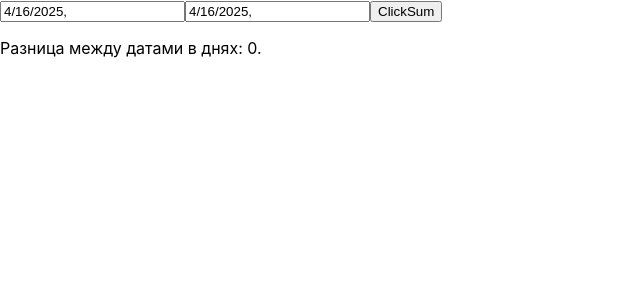
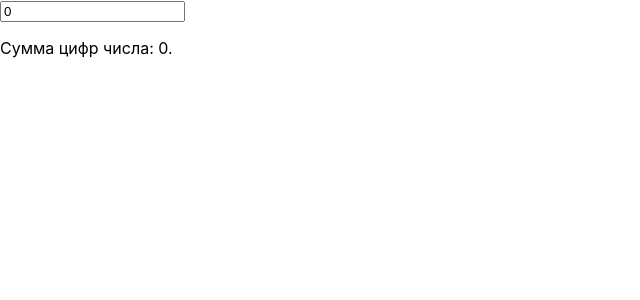
Before and after one commit to nemnogokartavyy/Basic-React-Tutorial, a React (Create React App) app: page / in a window 1280 px wide. Shown: the top 300 px of the page, without its empty margins (0-640 px from the left). Built offline with nearby package versions, Linux system fonts and the light colour scheme.

Commit message:
React Prime 60/112 chapter 4 task 57 gtask

```diff
--- a/src/App.js
+++ b/src/App.js
@@ -2,35 +2,25 @@
 
 import React, { useState } from 'react';
 
-//3
+//4
 function App() {
 
-  let dateNow = new Date();
-
-  const [input1, setInput1] = useState(formDate(dateNow));
-  const [input2, setInput2] = useState(formDate(dateNow));
+  const [input, setInput] = useState(0);
   const [result, setResult] = useState(0);
 
-  function func(dateInput1, dateInput2) {
-    let date1 = new Date(dateInput1);
-    let date2 = new Date(dateInput2);
-    setResult(Math.abs(date1 - date2) / (1000 * 60 * 60 * 24));
-  }
-
-  function formDate(date) {
-    let result = date.toLocaleString().slice(0, 10).split('.').reverse().join('-');
-    return result;
+  function sum(number) {
+    setResult(number.split('').reduce((acc, elem) => acc += + elem, 0));
   }
 
   return (
     <>
-      <input value={input1} onChange={(event) => { setInput1(event.target.value) }} />
-      <input value={input2} onChange={(event) => { setInput2(event.target.value) }} />
-
-      <button onClick={() => func(input1, input2)}>ClickSum</button>
+      <input type='number' value={input}
+        onChange={(event) => { setInput(event.target.value) }}
+        onBlur={() => sum(input)}
+      />
 
       <p>
-        Разница между датами в днях: {result}.
+        Сумма цифр числа: {result}.
       </p>
     </>
   )
```
